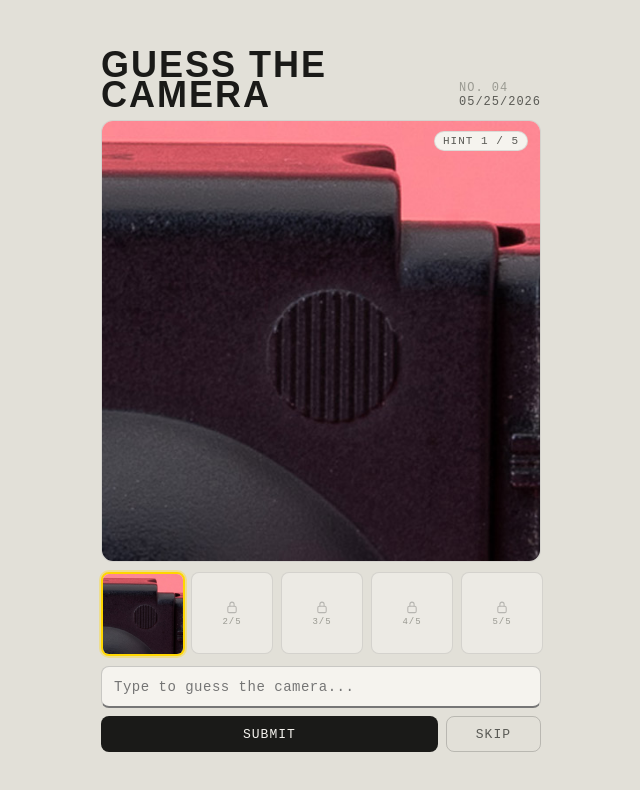
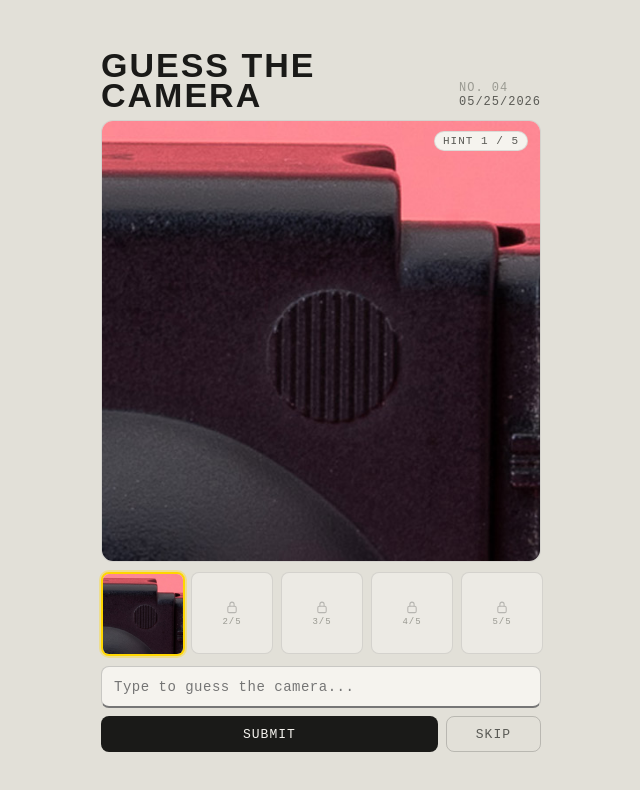
Before and after one commit to joeyready/guess-the-camera-app, a Next.js app: page / in a window 1280 px wide. Shown: the top 790 px of the page, without its empty margins (319-959 px from the left). Built offline with nearby package versions, Linux system fonts and the light colour scheme.

Commit message:
Update page.js
change title size

```diff
--- a/app/page.js
+++ b/app/page.js
@@ -205,7 +205,7 @@ export default function CameraGame() {
           <h1
             className="game-title"
             style={{
-              fontSize: 36,
+              fontSize: 34,
               lineHeight: "30px", // Set a fixed line-height smaller than the font-size to "crop" the box
               letterSpacing: 2,
               color: "var(--color-text-primary)",
```
